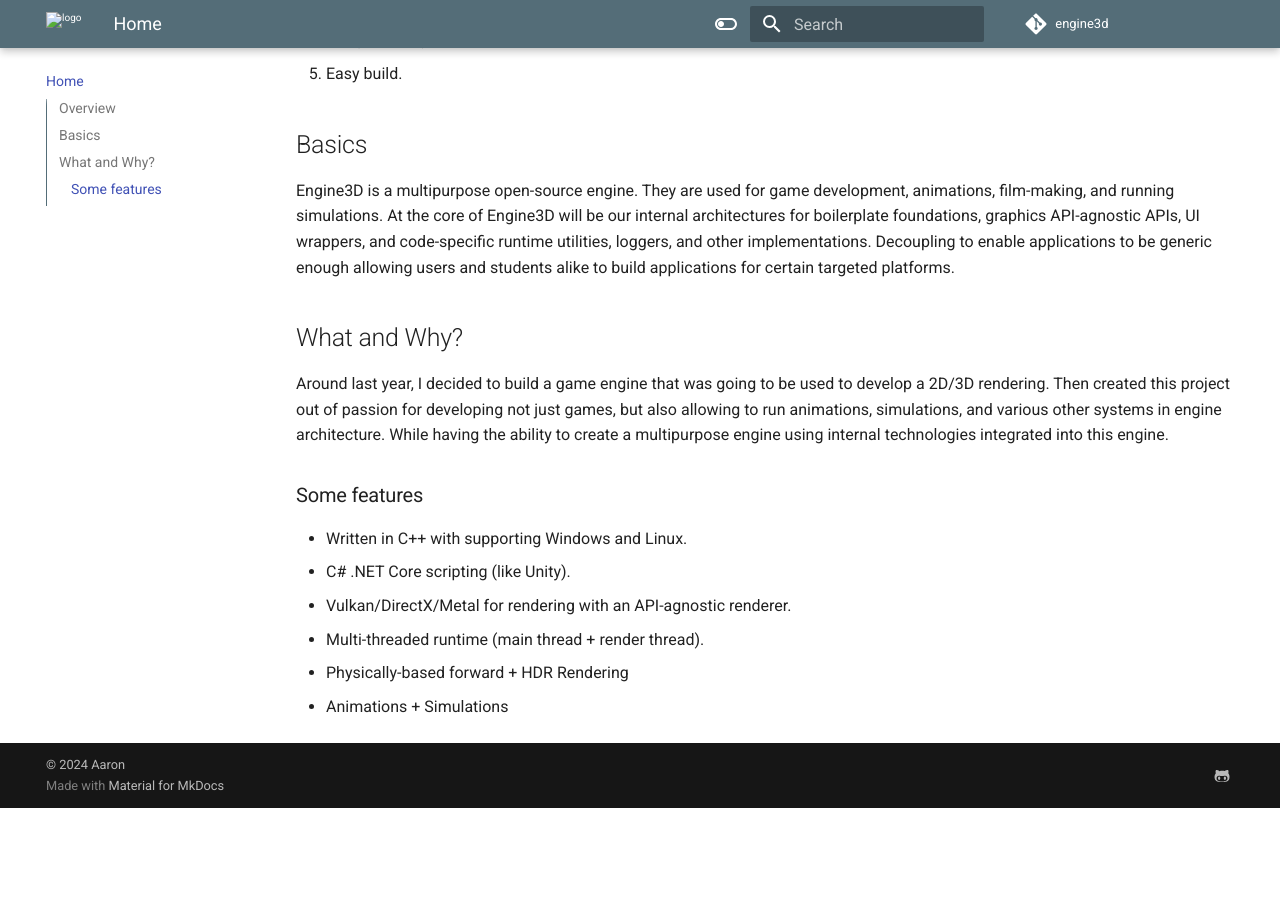
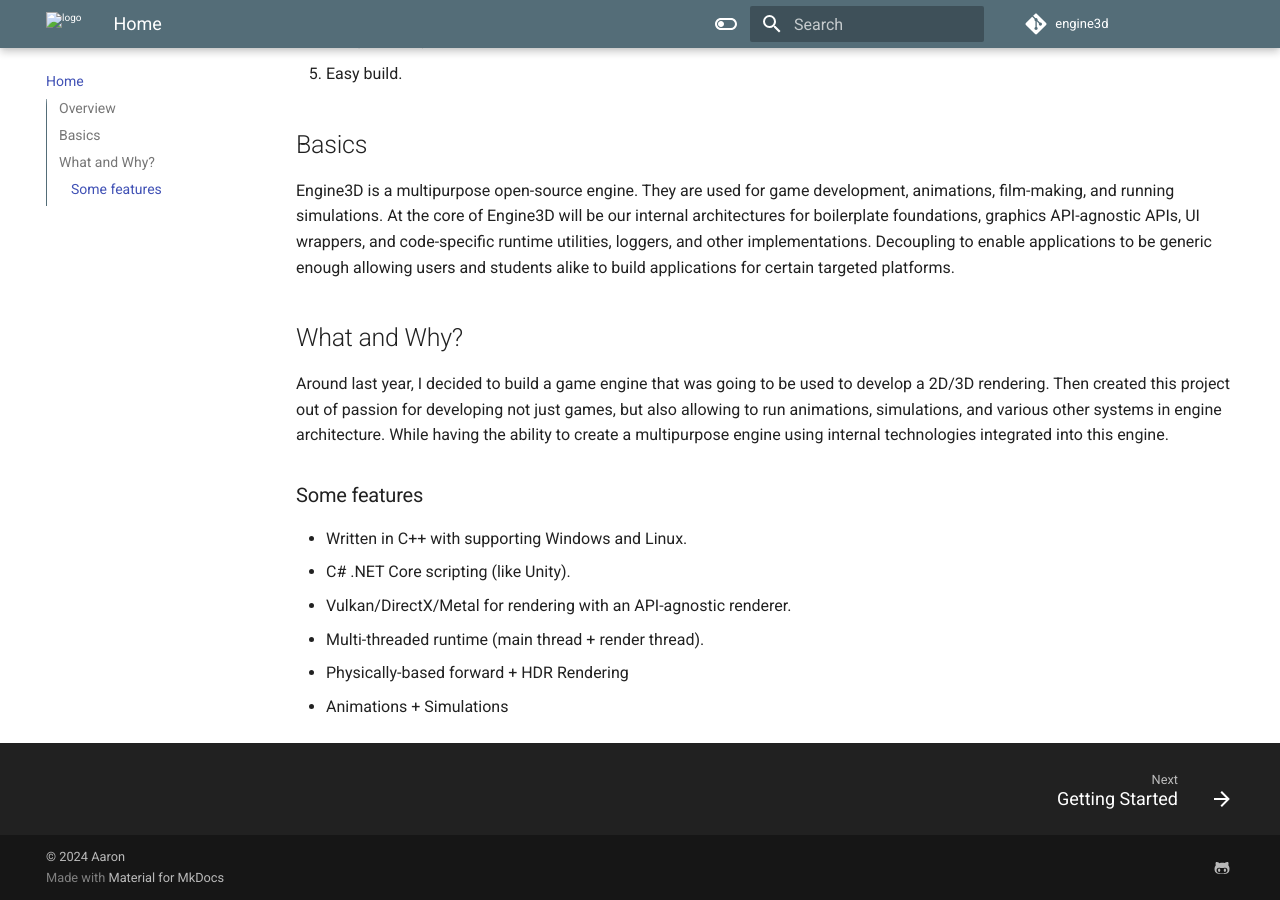
Before and after one commit to engine3d-dev/engine3d.github.io, an MkDocs documentation site: the page built from docs/index.md, in a window 1280 px wide and 900 px high, scrolled down 555 px. Built offline with MkDocs 1.6.1 and Material for MkDocs 9.7.7, drawn with Linux system fonts in a browser that asks for light colours; comment, search, counter and statistics services are not loaded; before the commit the page ends 1363 px from its top, so only the background shows below that.

Commit message:
Update mkdocs.yml

```diff
--- a/mkdocs.yml
+++ b/mkdocs.yml
@@ -8,13 +8,19 @@
   features:
     - navigation.tabs
     - content.tabs.link
-    - navigation.sections
     - toc.integrate
-    - navigation.top
-    - search.suggest
-    - search.highlight
-    - content.code.annotation
-    - content.code.copy
+    - navigation.tracking
+    - navigation.footer
+    # - navigation.expand
+    # - navigation.tabs
+    # - content.tabs.link
+    # - navigation.sections
+    # - toc.integrate
+    # - navigation.top
+    # - search.suggest
+    # - search.highlight
+    # - content.code.annotation
+    # - content.code.copy
   highlightjs: true
   hljs_style:
     - monokai
```
